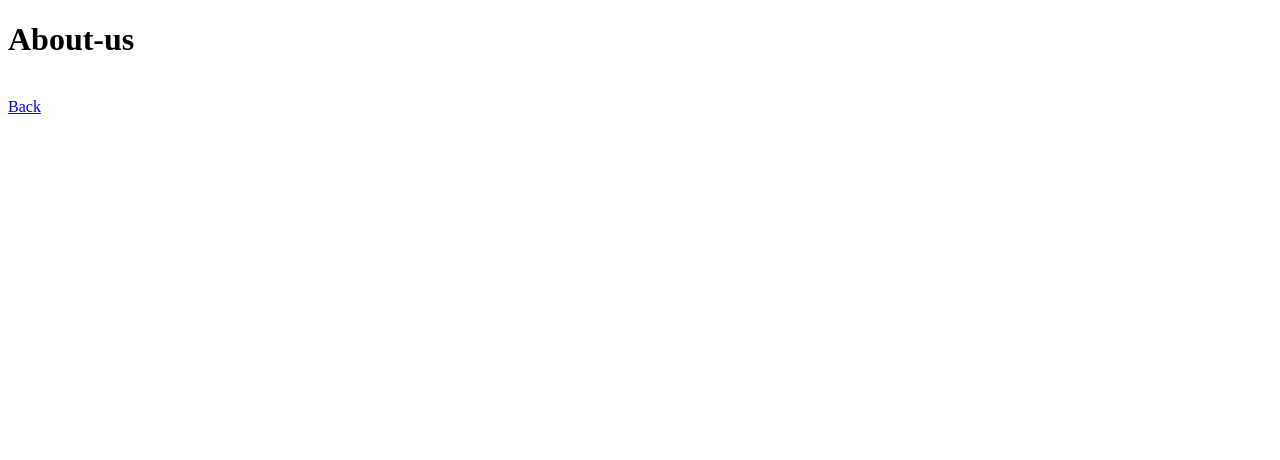
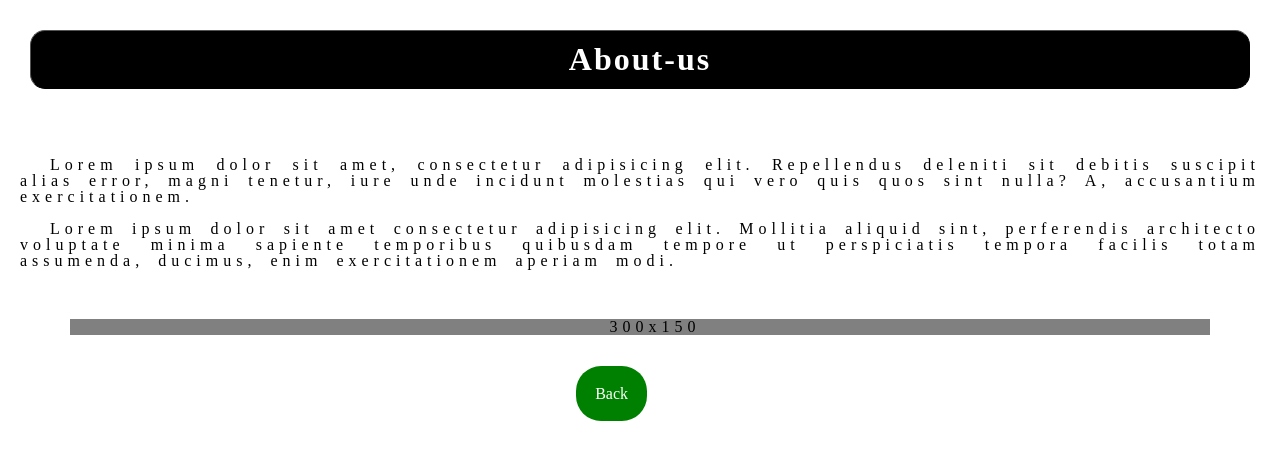
Before and after one commit to karingue/Study-CSS, a plain HTML site: page about-us.html in a window 1280 px wide. Drawn offline with Linux system fonts and the light colour scheme.

Commit message:
new commit - new features
new text features and margin features, hover features and much more

```diff
--- a/about-us.html
+++ b/about-us.html
@@ -4,20 +4,23 @@
     <meta charset="UTF-8" />
     <meta name="viewport" content="width=], initial-scale=1.0" />
     <title>About-us</title>
+    <link rel="stylesheet" href="../css/style.css">
   </head>
   <body>
     <h1>About-us</h1>
     <br />
-    <a href="index.html">Back</a>
-
     <div>
-      <header>
-
+      <header class="topHeader">
+        <p>Lorem ipsum dolor sit amet, consectetur adipisicing elit. Repellendus deleniti sit debitis suscipit alias error, magni tenetur, iure unde incidunt molestias qui vero quis quos sint nulla? A, accusantium exercitationem.</p>
+        <p>Lorem ipsum dolor sit amet consectetur adipisicing elit. Mollitia aliquid sint, perferendis architecto voluptate minima sapiente temporibus quibusdam tempore ut perspiciatis tempora facilis totam assumenda, ducimus, enim exercitationem aperiam modi.</p>
+        <p id="pteste">
+          300x150
+        </p>
       </header>
     </div>
     <div>
         <nav>
-
+          <a class="botão" href="index.html">Back</a>
         </nav>
     </div>
     <div>
--- a/css/style.css
+++ b/css/style.css
@@ -4,6 +4,7 @@ body{
 
 
 h1{
+    letter-spacing: 2px;
     color: white;
     border: 1px outset black;
     border-radius: 15px;
@@ -14,11 +15,19 @@ h1{
 }
 
 p{
-    color: red;
+    color: black;
+    text-align: justify;
+    text-indent: 30px; /* Da o espaço como se fosse um paragrafo */
+    letter-spacing: 5px; /* Da o espaçamento entre as letras*/
+    line-height: 1.0;/* Da espaço entre a linha de cima e a linha de baixo*/
+    word-spacing: 5px; /* Da espaço entre uma palavra e outra*/
+
 }
 
+
 .botão{
-    margin-left: 33%;
+    margin-left: 45%;
+    text-align: center;
     background: green;
     color: white;
     padding: 1.5%;
@@ -27,5 +36,18 @@ p{
 }
 .botão:hover{ /*Hover cria uma animação ao passar o mouse por cima do elemento*/
     background-color: blue;
+}
+
+.topHeader{
+    text-align: center;
+    margin: 20px;
 
 }
+
+#pteste{
+    max-width: 3000px;
+    max-height: 150px;
+    margin: 50px;
+    background-color: grey;
+    text-align: center;
+}
```
Also changed, not shown: index.html (+1 -1 lines), news.html (+1 -0 lines), team.html (+1 -0 lines), Conteudos/ConteudosCSS.txt.
